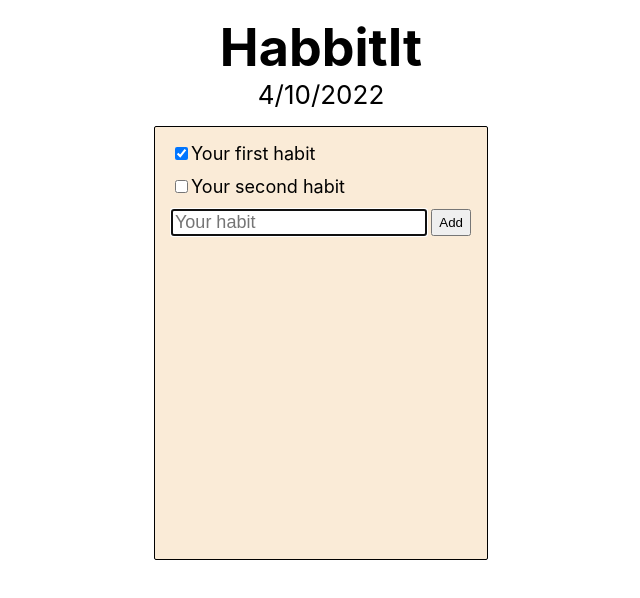
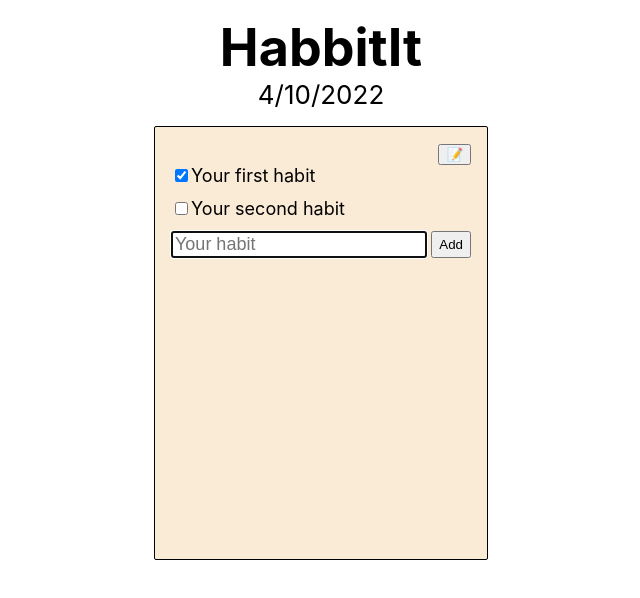
Before and after one commit to serjilyashenko/HabitIT, a React (Vite) app: page / in a window 1280 px wide. Shown: the top 598 px of the page, without its empty margins (319-959 px from the left). Built offline with nearby package versions, Linux system fonts and the light colour scheme.

Commit message:
EditMode Switching

```diff
--- a/src/components/App.jsx
+++ b/src/components/App.jsx
@@ -1,8 +1,9 @@
 import { useReducer, useEffect, useState } from "react";
 import { getMemoState, setMemoState } from "../utils/memo";
 import { getToday } from "../utils/date";
+import { MainScreen } from "./MainScreen";
+import { EditScreen } from "./EditScreen";
 import appStyles from "./App.module.css";
-import { MainScreen } from "./MainScreen";
 
 const getInitialState = function (isoDate) {
   return {
@@ -85,8 +86,7 @@ export default function App() {
     dispatch({ type: "HABIT_COMPLETE", id: habitId });
   }
 
-  // TODO: implement EditMode
-  // const [isEditing, setIsEditing] = useState(false);
+  const [isEditing, setIsEditing] = useState(false);
 
   return (
     <div className={appStyles.app}>
@@ -99,14 +99,21 @@ export default function App() {
           <div>Error: Something Went Wrong</div>
         ) : (
           <>
-            {/*TODO: implement EditMode*/}
-            {/*<button>Edit</button>*/}
+            <div className={appStyles.controls_bar}>
+              <button onClick={() => setIsEditing(!isEditing)}>
+                {isEditing ? "❌" : "📝"}
+              </button>
+            </div>
+            {!isEditing ? (
               <MainScreen
                 habits={habits}
                 completedHabitIds={completedHabitIds}
                 onCompleteHabit={onCompleteHabit}
                 onAddSubmit={onAddSubmit}
               />
+            ) : (
+              <EditScreen />
+            )}
           </>
         )}
       </main>
--- a/src/components/App.module.css
+++ b/src/components/App.module.css
@@ -10,6 +10,10 @@
   padding: 16px;
 }
 
+.controls_bar {
+  text-align: end;
+}
+
 .habit_list {
   background: antiquewhite;
   border: 1px solid black;
--- /dev/null
+++ b/src/components/EditScreen.jsx
@@ -0,0 +1,3 @@
+export function EditScreen() {
+  return <div>Work In Progress</div>;
+}
```
Lines whose indentation alone changed are shown as unchanged.
